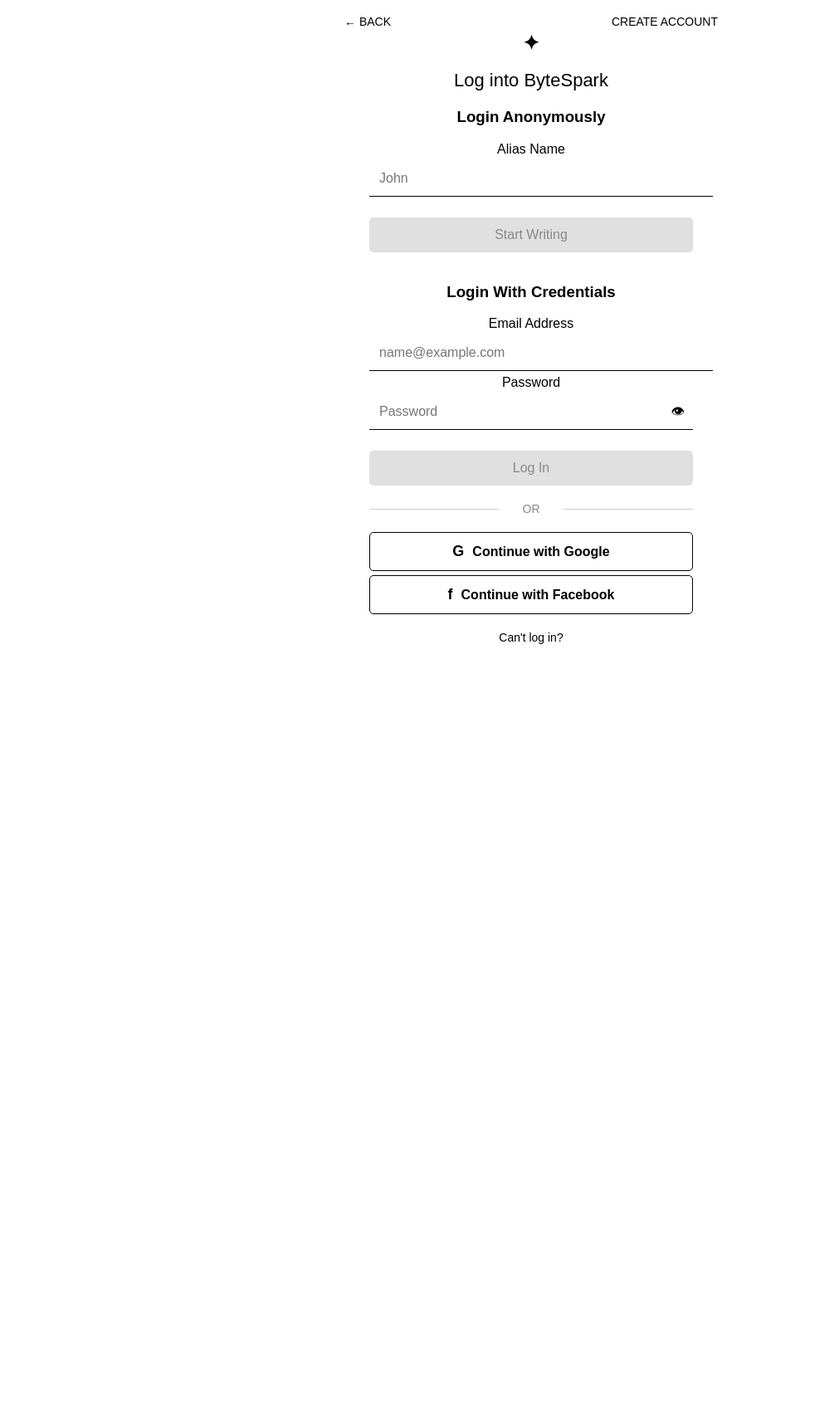
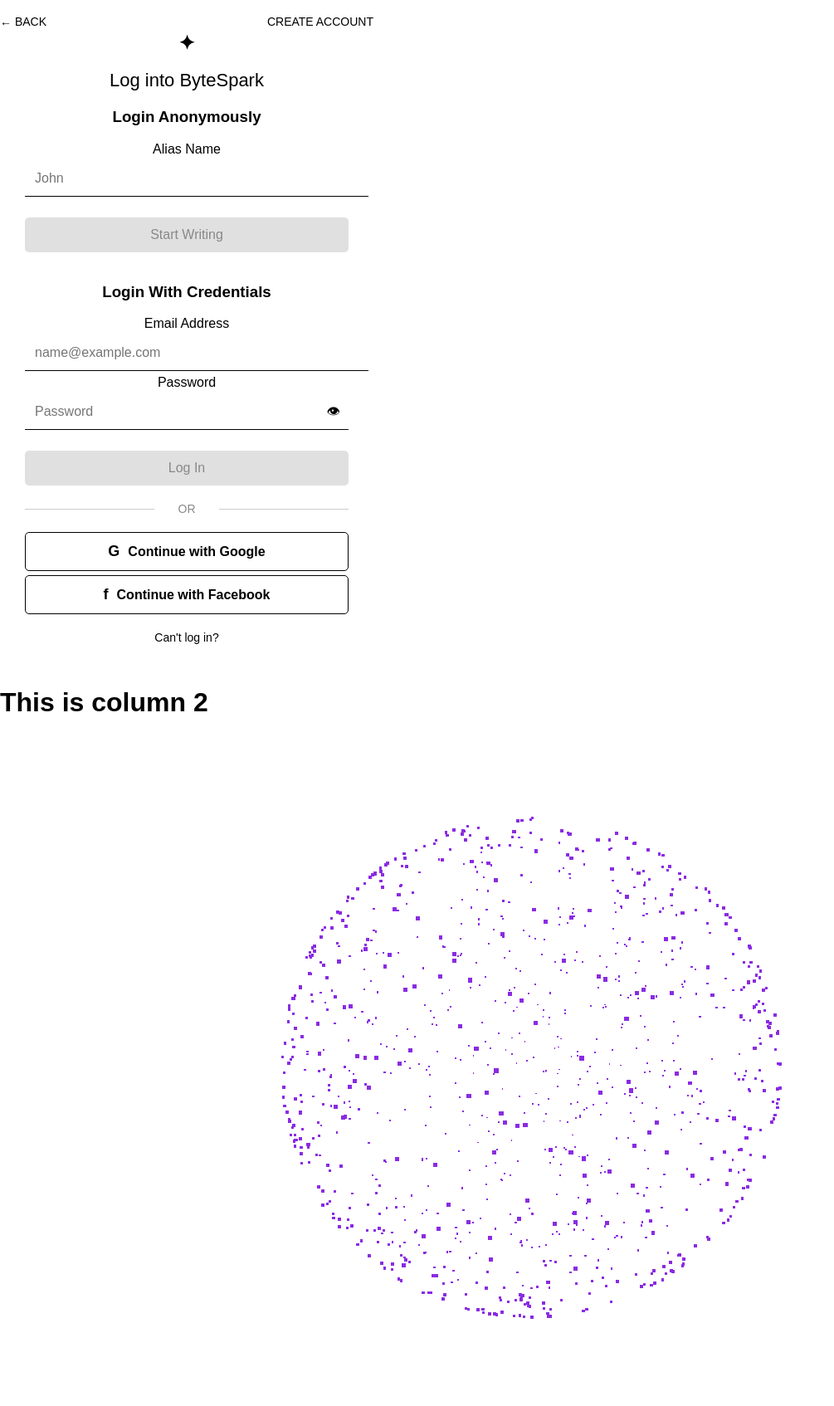
Before and after one commit to shantanu-collab/blog-project, a FastAPI app: page /login-page in a window 1280 px wide. Shown: the whole page at 83% size, without its empty margins (0-1005 px from the left). Before the commit the page ends 776 px from the top, so only its background shows below. Run offline with FastAPI, Linux system fonts and the light colour scheme.

Commit message:
login page commit

```diff
--- a/static/js/login-page.js
+++ b/static/js/login-page.js
@@ -6,3 +6,55 @@ function togglePassword() {
         passwordField.type = "password";
     }
 }
+
+
+let scene, camera, renderer, particles;
+
+function init() {
+    scene = new THREE.Scene();
+    scene.background = new THREE.Color(0xffffff);
+    camera = new THREE.PerspectiveCamera(75, window.innerWidth / window.innerHeight, 0.1, 1000);
+    camera.position.z = 3;
+
+    renderer = new THREE.WebGLRenderer();
+    renderer.setSize(window.innerWidth, window.innerHeight);
+    $('.ambience').append(renderer.domElement);
+
+    const particleGeometry = new THREE.BufferGeometry();
+    const particleCount = 1000;
+    const positions = new Float32Array(particleCount * 3);
+
+    for (let i = 0; i < particleCount * 3; i += 3) {
+        let phi = Math.acos(2 * Math.random() - 1);
+        let theta = Math.random() * Math.PI * 2;
+        let r = 1.5;
+
+        positions[i] = r * Math.sin(phi) * Math.cos(theta);
+        positions[i + 1] = r * Math.sin(phi) * Math.sin(theta);
+        positions[i + 2] = r * Math.cos(phi);
+    }
+
+    particleGeometry.setAttribute('position', new THREE.BufferAttribute(positions, 3));
+    const particleMaterial = new THREE.PointsMaterial({ color: "#8A2BE2", size: 0.02 }); // Neon Green
+    particles = new THREE.Points(particleGeometry, particleMaterial);
+    scene.add(particles);
+
+    animate();
+}
+
+function animate() {
+    requestAnimationFrame(animate);
+    particles.rotation.y += 0.002;
+    renderer.render(scene, camera);
+}
+
+window.addEventListener('resize', () => {
+    renderer.setSize(window.innerWidth, window.innerHeight);
+    camera.aspect = window.innerWidth / window.innerHeight;
+    camera.updateProjectionMatrix();
+});
+
+
+window.onload = function () {
+    init();
+};
--- a/templates/login-page.html
+++ b/templates/login-page.html
@@ -5,9 +5,14 @@
     <meta name="viewport" content="width=device-width, initial-scale=1.0">
     <title>Login</title>
     <script src="/static/js/login-page.js"></script>
+    <script src="https://cdnjs.cloudflare.com/ajax/libs/three.js/r128/three.min.js"></script>
+    <script src="https://cdnjs.cloudflare.com/ajax/libs/jquery/3.7.1/jquery.min.js" integrity="sha512-v2CJ7UaYy4JwqLDIrZUI/4hqeoQieOmAZNXBeQyjo21dadnwR+8ZaIJVT8EE2iyI61OV8e6M8PP2/4hpQINQ/g==" crossorigin="anonymous" referrerpolicy="no-referrer"></script>
+
     <link rel="stylesheet" href="/static/login-page.css">
 </head>
 <body>
+    <div class="row">
+        <div class="column">
             <div class="container">
                 <a href="#" class="back">&larr; BACK</a>
                 <div class="login-box">
@@ -37,6 +42,12 @@
                 </div>
                 <a href="#" class="create-account">CREATE ACCOUNT</a>
             </div>
+        </div>
+        <div class="column ambience">
+            <h1>This is column 2</h1>
+        </div>
+      </div>
+
 
 </body>
 </html>
```
Lines whose indentation alone changed are shown as unchanged.
